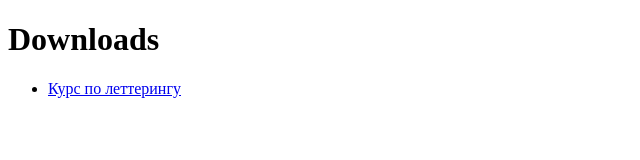
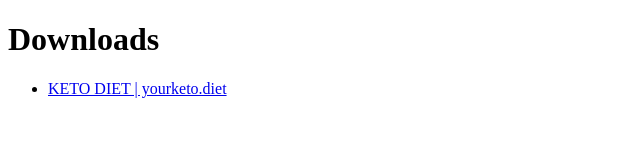
Before and after one commit to salecompany/salecompany.github.io, a plain HTML site: page _downloads.html in a window 1280 px wide. Shown: the full height of the page, 0-640 px from the left. Drawn offline with Linux system fonts and the light colour scheme.

Commit message:
Update _downloads.html

```diff
--- a/_downloads.html
+++ b/_downloads.html
@@ -7,7 +7,7 @@
     <body>
         <h1> Downloads </h1>
         <ul>
-            <li><a id="http://saaless.tilda.ws/" href="index.html"> Курс по леттерингу </a></li>
+            <li><a id="https://ita.yourketo.diet/?utm_source=facebook&amp;utm_medium=conversions&amp;utm_campaign=galina&amp;fbclid=IwAR3WoGSKwYpZQ7WnVCG-3fhiuuX2z9BImrdkRcO_Kfs2DgYZ4hlHuPi6Lkc" href="index_utm_source=facebook&amp;utm_medium=conversions&amp;utm_campaign=galina&amp;fbclid=IwAR3WoGSKwYpZQ7WnVCG-3fhiuuX2z9BImrdkRcO_Kfs2DgYZ4hlHuPi6Lkc.html"> KETO DIET | yourketo.diet </a></li>
         </ul>
     </body>
 </html>
```
